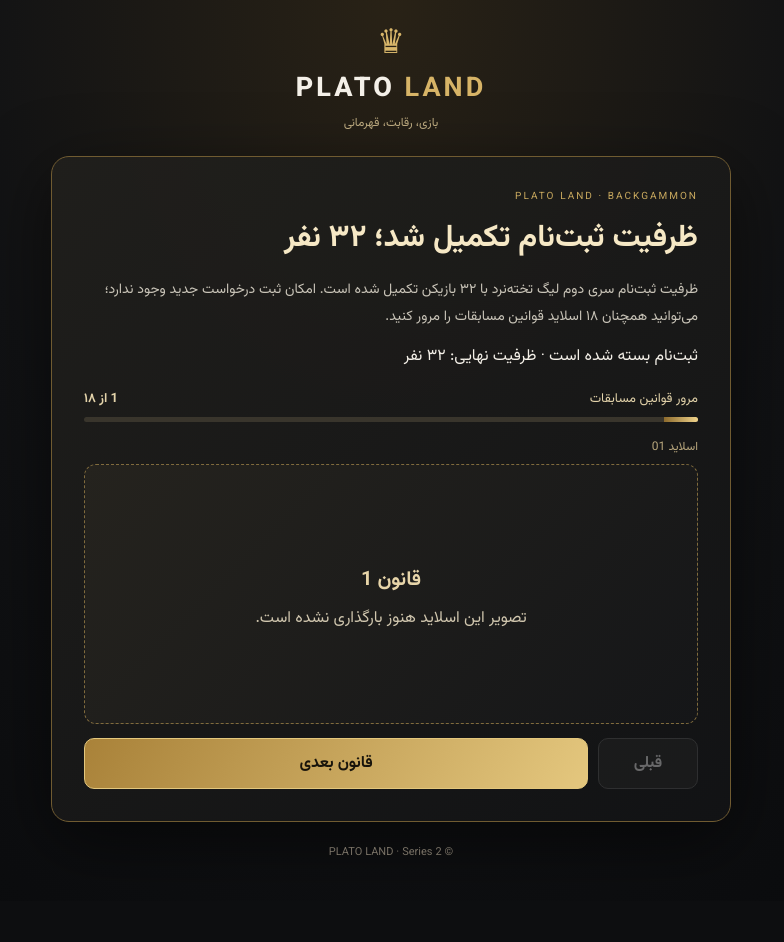
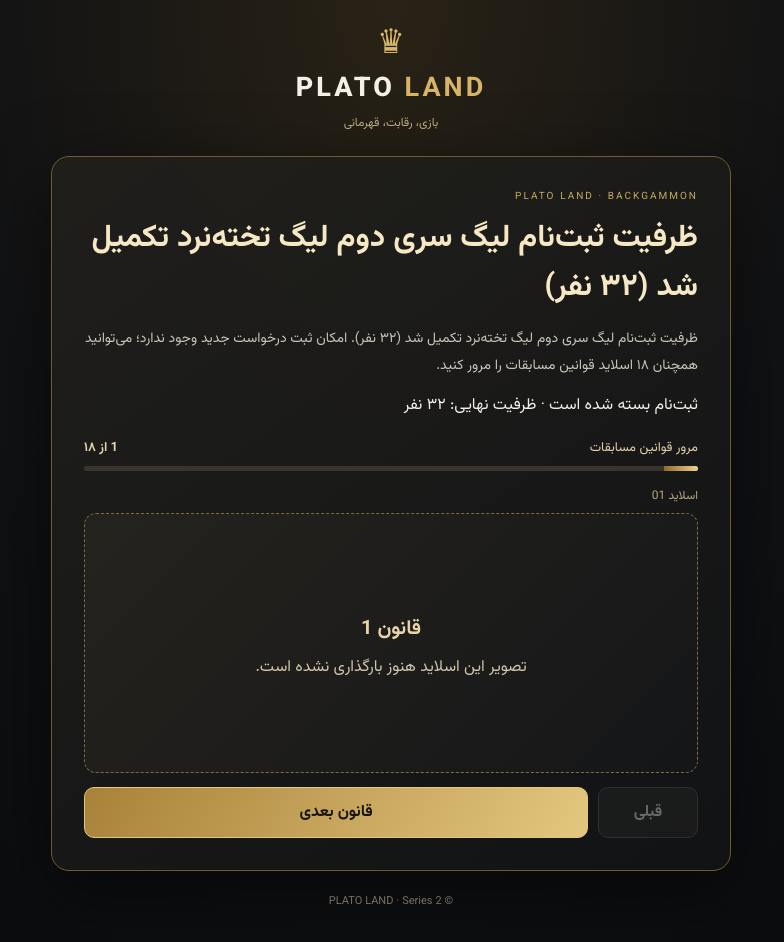
Before and after one commit to Omidso82/Plato-land-preview, a React (Vite) app: page / in a window 1280 px wide. Shown: the top 942 px of the page, without its empty margins (249-1033 px from the left). Before the commit the page ends 901 px from the top, so only its background shows below. Built offline with nearby package versions, Linux system fonts and the light colour scheme; no server answers.

Commit message:
fix: show exact Series 2 registration capacity notice

```diff
--- a/src/Series2Registration.tsx
+++ b/src/Series2Registration.tsx
@@ -31,8 +31,8 @@ export default function Series2Registration() {
     <header className="s2reg-head"><div className="s2reg-crown">♛</div><div className="s2reg-brand">PLATO <b>LAND</b></div><div className="s2reg-tag">بازی، رقابت، قهرمانی</div></header>
     <section className="s2reg-panel">
       <div className="s2reg-kicker">PLATO LAND · BACKGAMMON</div>
-      <h1>ظرفیت ثبت‌نام تکمیل شد؛ ۳۲ نفر</h1>
-      <p className="s2reg-intro">ظرفیت ثبت‌نام سری دوم لیگ تخته‌نرد با ۳۲ بازیکن تکمیل شده است. امکان ثبت درخواست جدید وجود ندارد؛ می‌توانید همچنان ۱۸ اسلاید قوانین مسابقات را مرور کنید.</p>
+      <h1>ظرفیت ثبت‌نام لیگ سری دوم لیگ تخته‌نرد تکمیل شد (۳۲ نفر)</h1>
+      <p className="s2reg-intro">ظرفیت ثبت‌نام لیگ سری دوم لیگ تخته‌نرد تکمیل شد (۳۲ نفر). امکان ثبت درخواست جدید وجود ندارد؛ می‌توانید همچنان ۱۸ اسلاید قوانین مسابقات را مرور کنید.</p>
       <div className="s2reg-closed-notice" role="status">ثبت‌نام بسته شده است · ظرفیت نهایی: ۳۲ نفر</div>
       <div className="s2reg-progress"><span>مرور قوانین مسابقات</span><strong>{slide} از ۱۸</strong></div>
       <div className="s2reg-track"><span style={{width: ((slide/18)*100)+'%'}} /></div>
```
